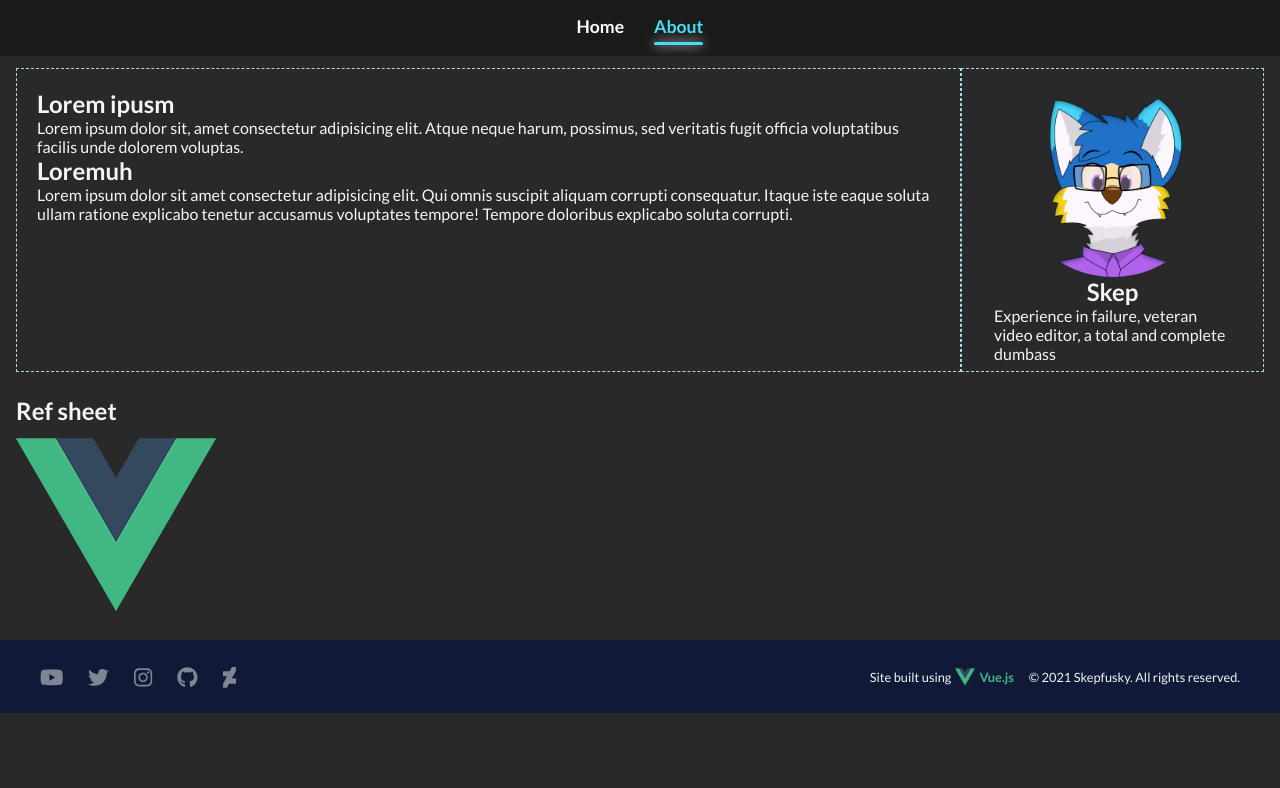
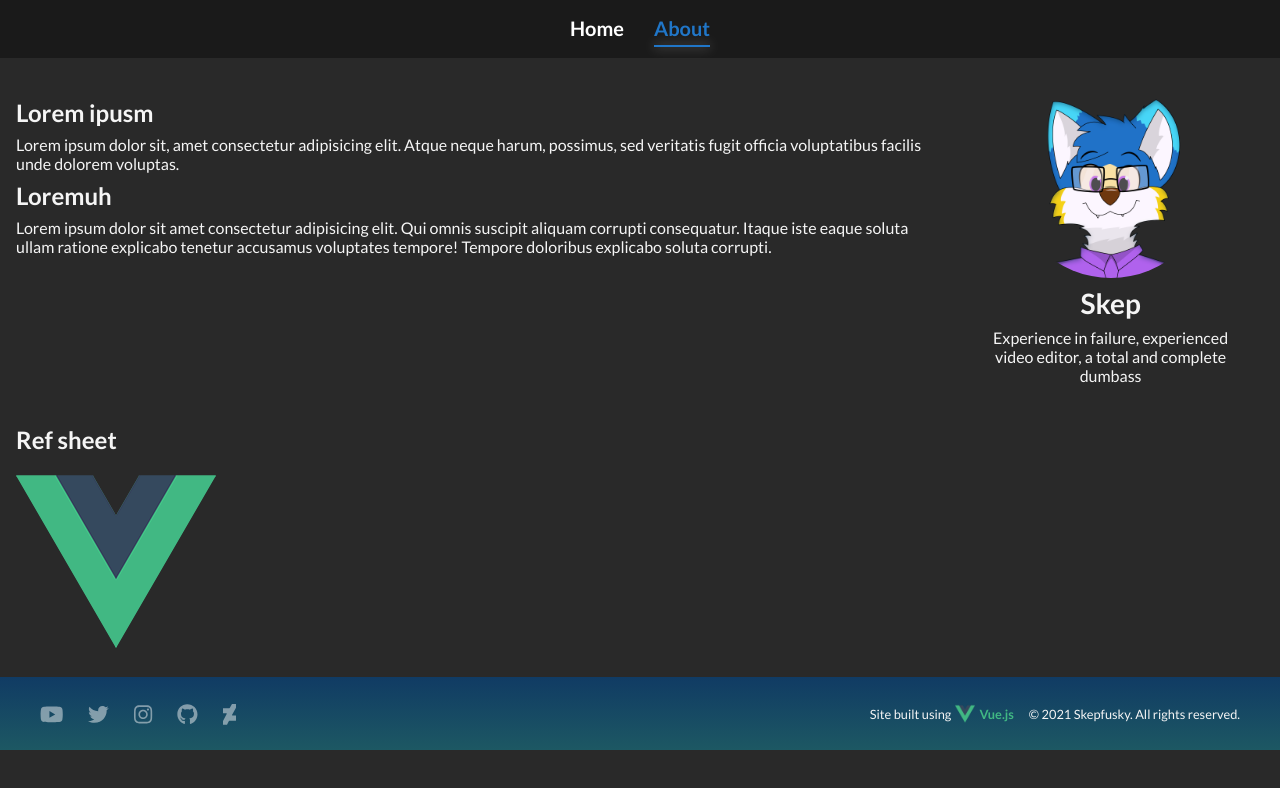
Before and after one commit to kuroji-fusky/kurojifusky.com, a Vue app: page /about in a window 1280 px wide. Shown: the top 788 px of the page. Built offline with nearby package versions, Linux system fonts and the light colour scheme.

Commit message:
some layout changes

```diff
--- a/package.json
+++ b/package.json
@@ -5,7 +5,8 @@
   "scripts": {
     "serve": "vue-cli-service serve",
     "build": "vue-cli-service build",
-    "lint": "vue-cli-service lint"
+    "lint": "vue-cli-service lint",
+    "local": "sh deploy-local.sh"
   },
   "dependencies": {
     "@fortawesome/fontawesome-svg-core": "^1.2.36",
--- a/src/App.vue
+++ b/src/App.vue
@@ -26,7 +26,7 @@ header {
   @include flex_params(center, center, row);
   @include list_spacing(30px);
   background: mix(gray, black, 20%);
-  font-size: 110%;
+  font-size: 1.25rem;
 
   ul {
     @include flex_params(unset, unset, row);
@@ -37,27 +37,28 @@ header {
   }
 
   a {
+    @include prop_transition(color);
+    @include flex_params(center, center, column);
     font-weight: bold;
     color: white;
-    @include prop_transition(color);
-    @include flex_params(center, center, column);
+
     &:hover {
       .header-line {
-        width: 90%;
+        width: 100%;
       }
     }
 
     &:hover {
-      color: lighten($skep-lightblue, 27%);
+      color: lighten($skep-blue, 27%);
     }
 
     &.router-link-exact-active {
-      color: $skep-lightblue;
+      color: $skep-blue;
       cursor: default;
 
       .header-line {
         width: 100%;
-        background: $skep-lightblue;
+        background: $skep-blue;
       }
     }
   }
@@ -72,10 +73,9 @@ header {
 .header-line {
   transform: translateY(5px);
   width: 0%;
-  height: 3px;
+  height: 2px;
   background: white;
-  box-shadow: 0 0 12px white;
-  border-radius: 16px;
+  box-shadow: 0 0 12px rgba(white, 50%);
   display: block;
   @include prop_transition();
 }
--- a/src/assets/skep-styles.scss
+++ b/src/assets/global.scss
@@ -6,7 +6,7 @@ $skep-lightblue: rgb(72, 221, 247);
 $skep-yellow: rgb(248, 216, 23);
 $skep-borahae: rgb(187, 62, 237);
 $skep-peach: rgb(252, 232, 164);
-$skep-brown: rgb(111, 58, 15);
+$skep-brown:rgb(111, 58, 15);
 
 // Mixins
 @mixin flex_params($hcent: center, $vcent: center, $dir: row) {
@@ -40,6 +40,15 @@ $skep-brown: rgb(111, 58, 15);
   }
 }
 
+@mixin disable_drag {
+  img {
+    -webkit-user-drag: none;
+    -khtml-user-drag: none;
+    -moz-user-drag: none;
+    -o-user-drag: none;
+  }
+}
+
 // main content
 *, *::before, *::after {
   margin: 0;
@@ -65,6 +74,10 @@ a {
   color: inherit;
 }
 
+h2 {
+  margin-block: .5rem;
+}
+
 .laptop-wrapper {
   max-width: 1280px;
   margin: 0 auto;
--- a/src/components/SkepFooter.vue
+++ b/src/components/SkepFooter.vue
@@ -6,37 +6,47 @@
           <li>
             <a target="_blank" href="https://youtube.com/kokorohuskyproductions">
               <i class="fab fa-youtube"></i>
-              <social-tooltip content="hot garbage"/>
+              <social-tooltip content="hot garbage" />
             </a>
           </li>
           <li>
             <a target="_blank" href="https://twitter.com/skepfusky">
               <i class="fab fa-twitter"></i>
-              <social-tooltip content="unfunny code"/>
+              <social-tooltip content="unfunny code" />
             </a>
           </li>
           <li>
             <a target="_blank" href="https://instagram.com/skepfusky">
               <i class="fab fa-instagram"></i>
-              <social-tooltip content="narcissist lol"/>
+              <social-tooltip content="narcissist lol" />
             </a>
           </li>
           <li>
             <a target="_blank" href="https://github.com/skepfusky">
               <i class="fab fa-github"></i>
-              <social-tooltip content="terrible code"/>
+              <social-tooltip content="terrible code" />
             </a>
           </li>
           <li>
             <a target="_blank" href="#">
               <i class="fab fa-deviantart"></i>
-              <social-tooltip content="horrible drawings"/>
+              <social-tooltip content="horrible drawings" />
             </a>
           </li>
         </ul>
       </div>
       <div id="copyright">
-        <p>Site built using <a href="https://vuejs.org" target="_blank"><img src="../assets/img/vue-logo.png" alt="Vue logo" style="width: 20px; margin: 0 4px;"><strong style="color: #41b883">Vue.js</strong></a></p>
+        <p>
+          Site built using
+          <a href="https://vuejs.org" target="_blank">
+            <img
+              src="../assets/img/vue-logo.png"
+              alt="Vue logo"
+              style="width: 20px; margin: 0 4px;"
+            />
+            <strong style="color: #41b883">Vue.js</strong>
+          </a>
+        </p>
         <p>&copy; 2021 Skepfusky. All rights reserved.</p>
       </div>
     </div>
@@ -45,6 +55,7 @@
 
 <script>
 import Tooltip from "./Tooltip.vue"
+
 export default {
   name: "skepFooter",
   components: {
@@ -57,7 +68,7 @@ export default {
 @include list_spacing(25px);
 
 footer {
-  background: mix(royalblue, black, 25%);
+  background: linear-gradient(mix($skep-blue, black, 50%), mix($skep-lightblue,black, 40%));
   color: whitesmoke;
 }
 
@@ -86,10 +97,10 @@ ul {
 }
 
 li {
+  @include prop_transition();
   filter: opacity(70%);
   opacity: 0.7;
   transform: translateY(0px);
-  @include prop_transition();
 
   &:hover {
     filter: opacity(100%);
@@ -99,16 +110,19 @@ li {
 }
 
 #copyright {
-  $margin-seperator: 15px;
+  @include disable_drag();
+  @include flex_params(unset, center, row);
   font-size: 80%;
   text-align: right;
-  @include flex_params(unset, center, row);
+
   p {
     &:first-child {
       margin-right: 15px;
     }
   }
-  :is(p,a) {
+
+  p,
+  a {
     @include flex_params(unset, center, row);
   }
 }
--- a/src/components/Tooltip.vue
+++ b/src/components/Tooltip.vue
@@ -5,7 +5,7 @@
 <script>
 export default {
   props: {
-    content: {type: String, default: "内容"}
+    content: String
   }
 }
 </script>
--- a/src/pages/About.vue
+++ b/src/pages/About.vue
@@ -7,39 +7,52 @@
       <p>Lorem ipsum dolor sit amet consectetur adipisicing elit. Qui omnis suscipit aliquam corrupti consequatur. Itaque iste eaque soluta ullam ratione explicabo tenetur accusamus voluptates tempore! Tempore doloribus explicabo soluta corrupti.</p>
     </article>
     <div id="about-infocard">
-    <img src="../assets/img/skep_glasses.png" alt="Autist" aria-label="Autist">
+      <img src="../assets/img/skep_glasses.png" alt="Autist" aria-label="Autist" />
       <h2>Skep</h2>
-    <span>Experience in failure, veteran video editor, a total and complete dumbass</span>
+      <span>Experience in failure, experienced video editor, a total and complete dumbass</span>
     </div>
   </section>
   <section class="laptop-wrapper">
     <h2>Ref sheet</h2>
-  <img src="../assets/img/vue-logo.png" alt="Ref shit">
+    <img src="../assets/img/vue-logo.png" alt="Ref shit" />
   </section>
 </template>
 
 <style lang="scss" scoped>
 .laptop-wrapper {
-  padding: .75rem 1rem;
+  padding: 0.75rem 1rem;
 }
 
 .section-col {
   @include flex_params(unset, unset, row);
 }
+
 #about {
-  :is(&-paragraph, &-infocard) {
-    border: 1px dashed lightblue;
-  }
   &-paragraph {
     padding: 1.25rem;
+    padding-left: 0 !important;
   }
+
   &-infocard {
+    @include disable_drag();
     @include flex_params(center, center, column);
+
     width: 40%;
-    padding: .5rem 2rem;
+    padding: 0.5rem 2rem;
+
     img {
+      @include prop_transition(transform);
       width: 200px;
       border-radius: 50%;
+    }
+
+    h2 {
+      font-size: 1.75rem;
+    }
+
+    h2,
+    span {
+      text-align: center;
     }
   }
 }
--- a/vue.config.js
+++ b/vue.config.js
@@ -2,7 +2,7 @@ module.exports = {
   css: {
     loaderOptions: {
       scss: {
-        prependData: `@import "@/assets/skep-styles.scss";`
+        prependData: `@import "@/assets/global.scss";`
       }
     }
   }
```
Also changed, not shown: 1 other file (tests, documents, lock files or other folders). Lines whose indentation alone changed are shown as unchanged.
